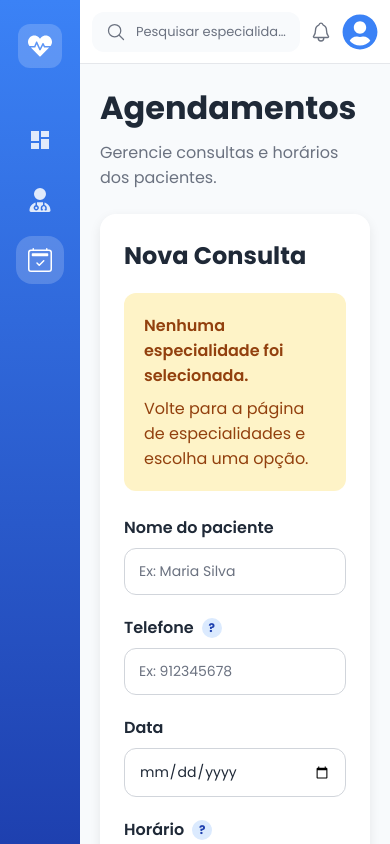
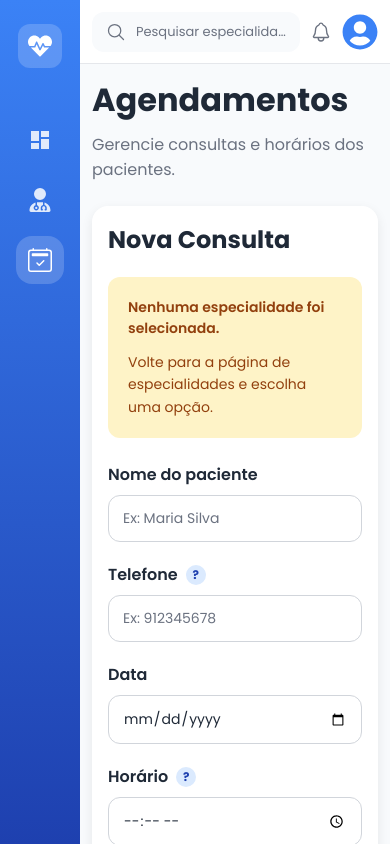
Before and after one commit to Leal86/imedi-react, a React (Vite) app: page /agendamentos in a window 390 px wide. Built offline with nearby package versions, Linux system fonts and the light colour scheme.

Commit message:
Finaliza responsividade mobile do MVP

```diff
--- a/src/components/MainLayout/MainLayout.css
+++ b/src/components/MainLayout/MainLayout.css
@@ -51,3 +51,9 @@
     padding: 20px;
   }
 }
+
+@media (max-width: 480px) {
+  .layout__content {
+    padding: 12px;
+  }
+}
--- a/src/pages/Agendamentos/Agendamentos.css
+++ b/src/pages/Agendamentos/Agendamentos.css
@@ -168,11 +168,9 @@
   border: none;
   border-radius: var(--radius-md);
 
-  background: linear-gradient(
-    90deg,
-    var(--color-primary),
-    var(--color-primary-dark)
-  );
+  background: linear-gradient(90deg,
+      var(--color-primary),
+      var(--color-primary-dark));
 
   color: var(--color-white);
   font-family: var(--font-main);
@@ -209,3 +207,27 @@
     width: 100%;
   }
 }
+
+@media (max-width: 480px) {
+  .agendamentos__card {
+    padding: 16px;
+  }
+
+  .agendamentos__empty {
+    width: 100%;
+    box-sizing: border-box;
+
+    padding: 20px;
+    gap: 12px;
+  }
+
+  .agendamentos__empty p {
+    font-size: 14px;
+    line-height: 1.5;
+  }
+
+  .agendamentos__empty span {
+    font-size: 14px;
+    line-height: 1.6;
+  }
+}
--- a/src/pages/Dashboard/Dashboard.css
+++ b/src/pages/Dashboard/Dashboard.css
@@ -127,7 +127,7 @@
     gap: 14px;
   }
 
-  .dashboard__cards > * {
+  .dashboard__cards>* {
     text-align: center;
   }
 
@@ -135,6 +135,16 @@
   .dashboard__cards strong,
   .dashboard__cards p {
     text-align: center;
+  }
+
+  .dashboard__table-header {
+    flex-direction: column;
+    align-items: flex-start;
+    gap: 4px;
+  }
+
+  .dashboard__table-header span {
+    margin-top: 0;
   }
 
   .dashboard__table-header h2 {
```
